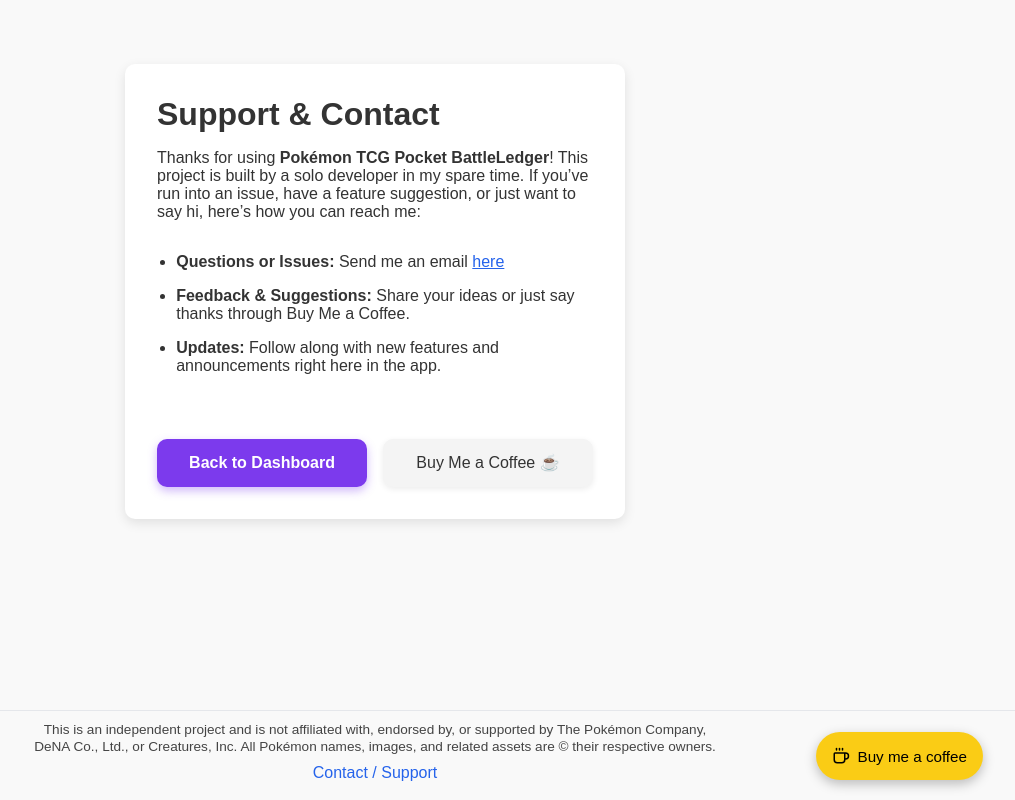
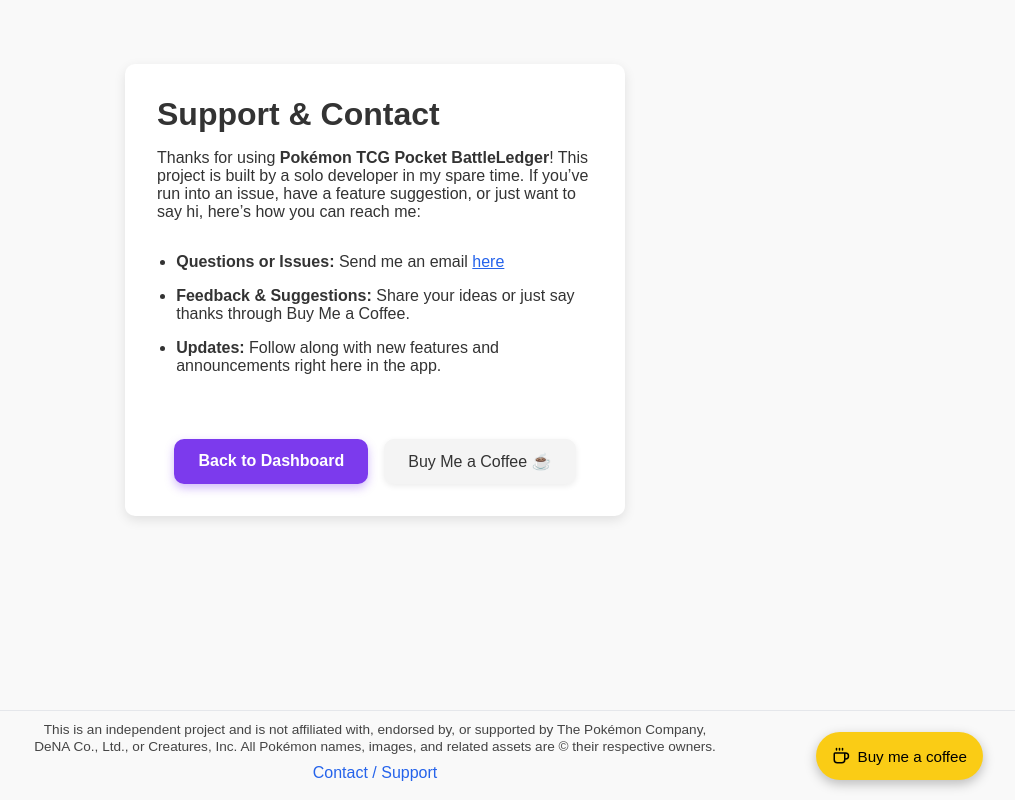
Before and after one commit to mwiginton/pokemon-tcg-pocket-match-gen-app, a Next.js app: page /support in a window 1280 px wide. Shown: the whole page, without its empty margins (265-1280 px from the left). Built offline with nearby package versions, Linux system fonts and the light colour scheme.

Commit message:
improve desktop display for save deck and edit deck save and cancel buttons

```diff
--- a/src/styles/button.module.css
+++ b/src/styles/button.module.css
@@ -1,19 +1,27 @@
+/* === Base Button Styles === */
 .button {
-  display: flex;
+  display: inline-flex;
   align-items: center;
   justify-content: center;
   gap: 8px;
-  padding: 0.9rem 1rem;
+  padding: 0.8rem 1.5rem;
   font-size: 1rem;
   font-weight: 500;
   border-radius: 10px;
   border: none;
   cursor: pointer;
   transition: transform 0.2s ease, box-shadow 0.2s ease, background-color 0.2s ease;
-  width: 100%;
   background-color: #f4f4f4;
   color: #333;
-  box-shadow: 0 2px 6px rgba(0,0,0,0.08);
+  box-shadow: 0 2px 6px rgba(0, 0, 0, 0.08);
+  width: auto; /* ✅ Natural width on desktop */
+  min-width: 140px; /* ✅ Prevents tiny buttons */
+}
+
+@media (max-width: 640px) {
+  .button {
+    width: 100%; /* ✅ Full width on mobile */
+  }
 }
 
 .button:hover {
@@ -21,6 +29,7 @@
   transform: translateY(-2px);
 }
 
+/* === Primary Variant === */
 .primary {
   background-color: #7c3aed;
   font-weight: 700;
@@ -40,6 +49,7 @@
   box-shadow: 0 3px 8px rgba(91, 33, 182, 0.35);
 }
 
+/* === Secondary / Sign Out === */
 .signOut {
   background-color: transparent;
   border: 2px solid #e63946;
@@ -52,6 +62,7 @@
   color: #fff;
 }
 
+/* === Compact Buttons (e.g., icons or inline actions) === */
 .buttonCompact {
   display: inline-flex;
   align-items: center;
@@ -66,7 +77,7 @@
   transition: transform 0.2s ease, background-color 0.2s ease;
   background-color: #f4f4f4;
   color: #333;
-  box-shadow: 0 1px 4px rgba(0,0,0,0.08);
+  box-shadow: 0 1px 4px rgba(0, 0, 0, 0.08);
   width: auto;
 }
 
@@ -87,6 +98,7 @@
   box-shadow: 0 4px 8px rgba(109, 40, 217, 0.45);
 }
 
+/* === Disabled States === */
 .button:disabled,
 .button[disabled] {
   background-color: #e5e7eb;
@@ -113,3 +125,27 @@
   transform: none;
   pointer-events: none;
 }
+
+/* === Floating Button Bar (Save / Cancel) === */
+.floatingButtonBar {
+  position: fixed;
+  bottom: 0;
+  left: 0;
+  width: 100%;
+  background-color: #ffffff;
+  border-top: 1px solid #e5e7eb;
+  padding: 1rem 1.5rem;
+  display: flex;
+  gap: 1rem;
+  justify-content: center;
+  z-index: 1000;
+  box-shadow: 0 -2px 6px rgba(0, 0, 0, 0.08);
+  flex-wrap: wrap; /* ✅ Prevents weird stretching on wide screens */
+}
+
+@media (max-width: 640px) {
+  .floatingButtonBar {
+    flex-direction: column;
+    padding: 0.75rem 1rem;
+  }
+}
```
